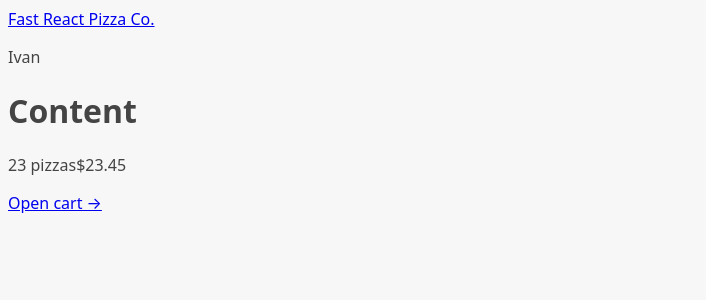
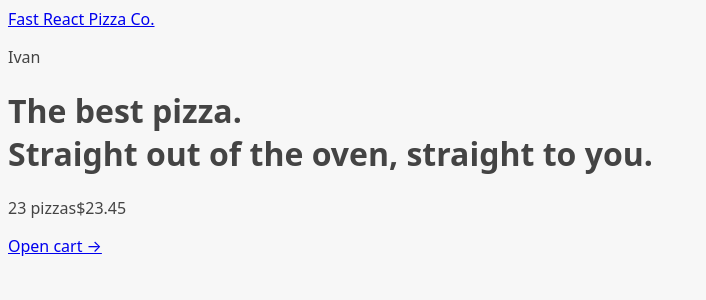
Before and after one commit to ivantxo/18_fast_react_pizza, a React (Vite) app: page / in a window 1280 px wide. Shown: the top 300 px of the page, without its empty margins (0-706 px from the left). Built offline with nearby package versions, Linux system fonts and the light colour scheme; the HTML template or start-up script is replaced by a standard one.

Commit message:
Outlet component into AppLayout
- Outlet will render any of the child components when visiting them and
preserve the Header and CartOverview

```diff
--- a/src/ui/AppLayout.jsx
+++ b/src/ui/AppLayout.jsx
@@ -1,3 +1,4 @@
+import { Outlet } from "react-router-dom";
 import CartOverview from "../features/cart/CartOverview";
 import Header from "./Header";
 
@@ -7,7 +8,7 @@
       <Header />
 
       <main>
-        <h1>Content</h1>
+        <Outlet />
       </main>
 
       <CartOverview />
```
